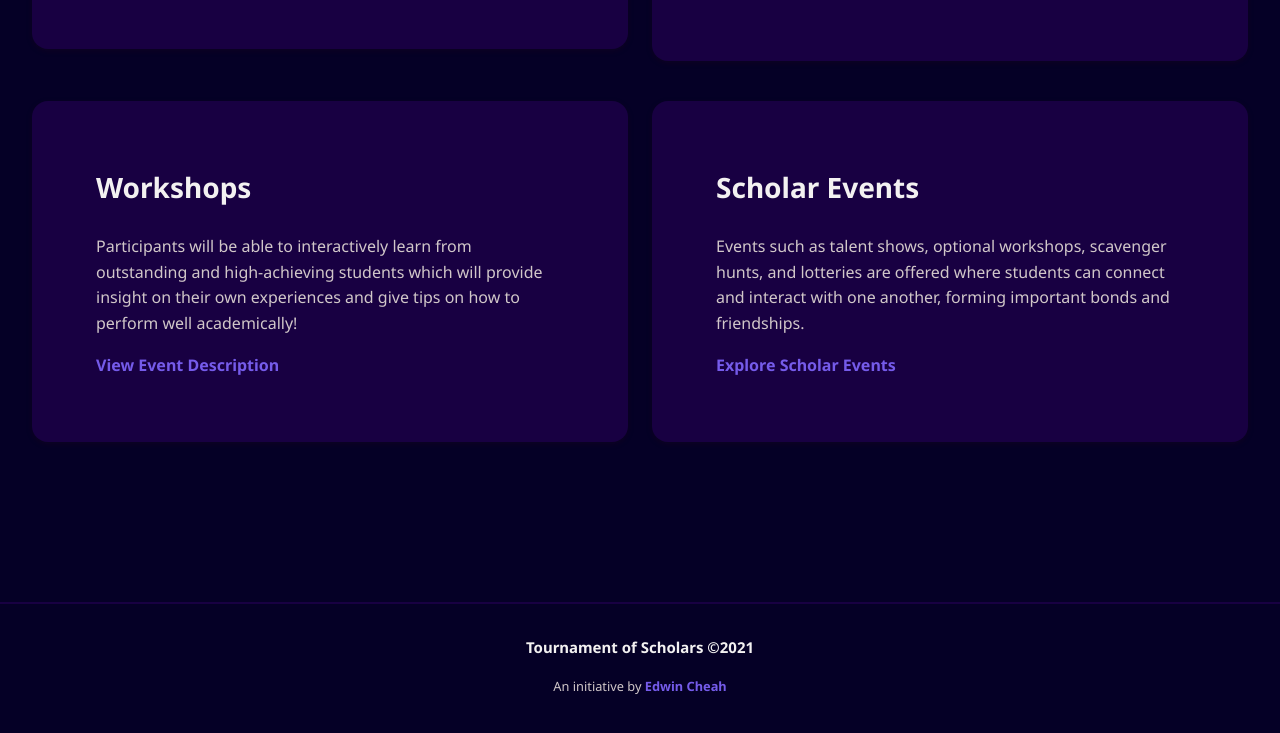
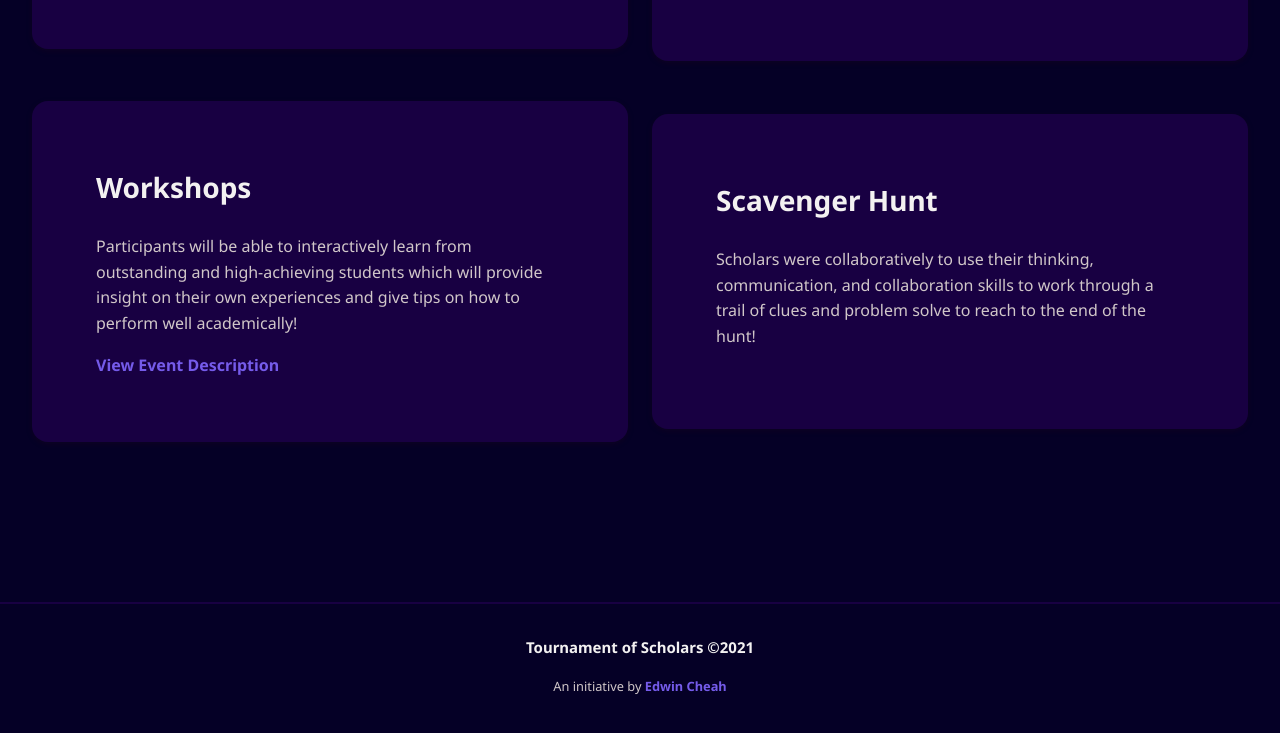
Before and after one commit to EdwinCheahGWAS/tournamentofscholars, a plain HTML site: page events.html in a window 1280 px wide. Shown: the part 779-1512 px from the top of the page. Drawn offline with nearby package versions, Linux system fonts and the light colour scheme.

Commit message:
Update events.html

```diff
--- a/events.html
+++ b/events.html
@@ -62,9 +62,8 @@
         <a href="workshops.html" class="information__button button button-link">View Event Description</a>
       </div>
       <div class="information__data">
-        <h3 class="section-title-center">Scholar Events</h3>
-        <p class="information__description">Events such as talent shows, optional workshops, scavenger hunts, and lotteries are offered where students can connect and interact with one another, forming important bonds and friendships.</p>
-        <a href="scholarevents.html" class="information__button button button-link">Explore Scholar Events</a>
+        <h3 class="section-title-center">Scavenger Hunt</h3>
+        <p class="information__description">Scholars were collaboratively to use their thinking, communication, and collaboration skills to work through a trail of clues and problem solve to reach to the end of the hunt!</p>
       </div>
         </div>
   </section>
```
